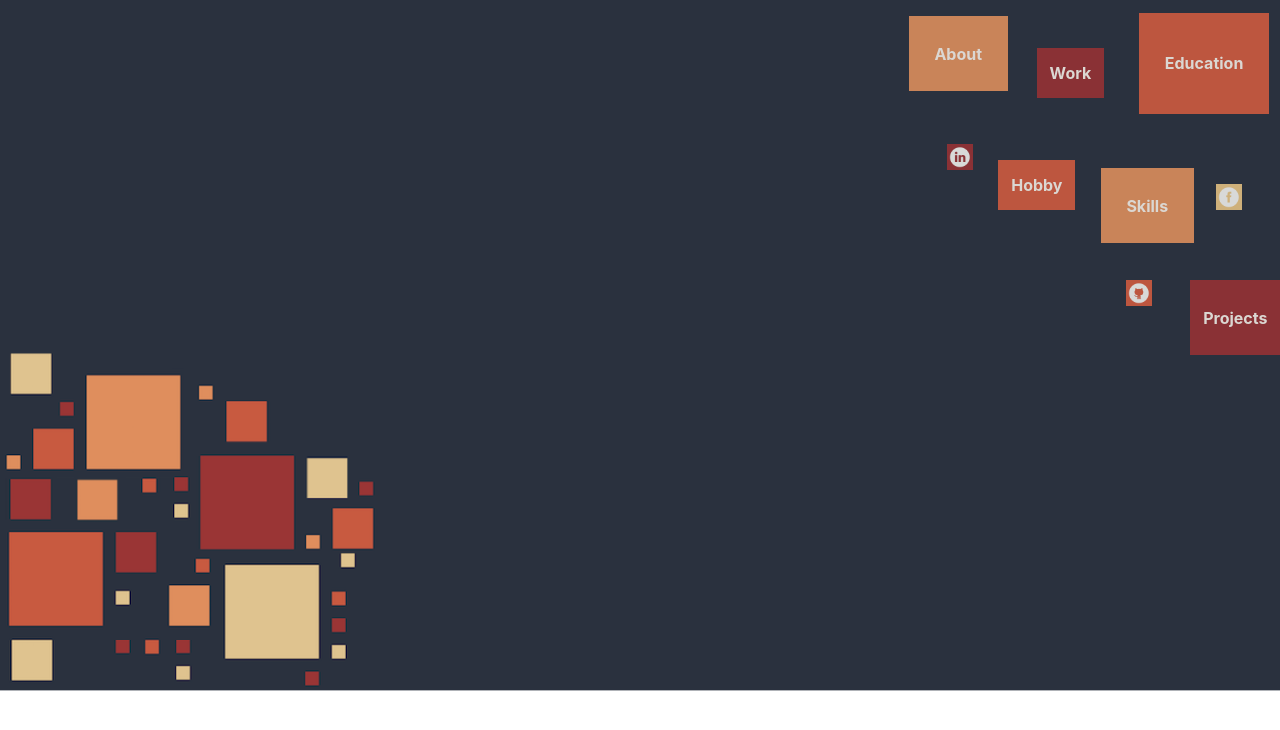
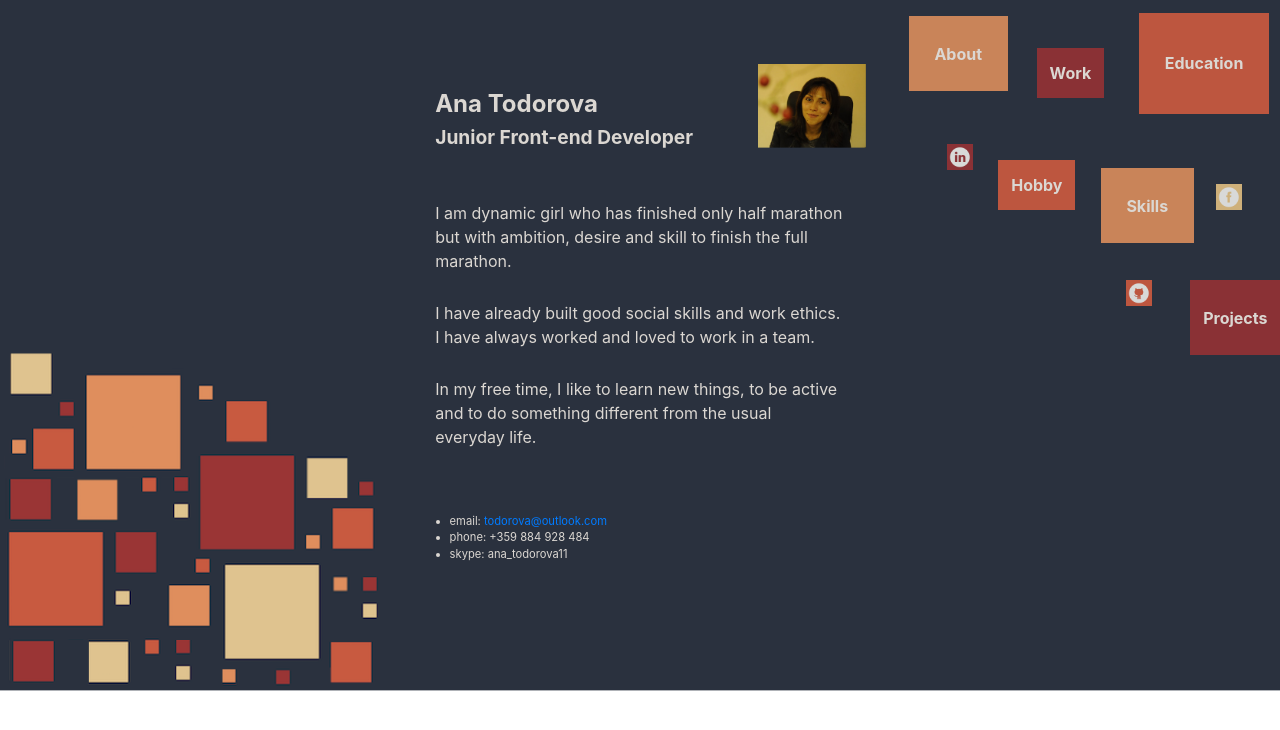
Before and after one commit to Todorova/Todorova.github.io, a React (Create React App) app: page / in a window 1280 px wide. Shown: the top 730 px of the page. Built offline with nearby package versions, Linux system fonts and the light colour scheme.

Commit message:
set about as default

```diff
--- a/package.json
+++ b/package.json
@@ -17,7 +17,7 @@
     "start": "sass --watch src/styles/scss/:src/styles/css/ | react-scripts start",
     "build": "react-scripts build",
     "predeploy": "npm run build",
-    "deploy": "gh-pages -d build",
+    "deploy": "gh-pages -b master -d build",
     "test": "react-scripts test --env=jsdom",
     "eject": "react-scripts eject"
   }
--- a/src/App.js
+++ b/src/App.js
@@ -1,43 +1,37 @@
-import React, { Component } from 'react';
-import { Route, Switch, Redirect } from 'react-router-dom';
+import React, {Component} from 'react';
+import {Route, Switch} from 'react-router-dom';
 import './styles/css/App.css';
 // import Bootstrap from 'react-bootstrap';
 import '../node_modules/bootstrap/dist/css/bootstrap.min.css';
 
-import Menu from './componentMenu/Menu.jsx'
-import About from './componentMenu/About.jsx'
-import Work from './componentMenu/Work.jsx'
-import Education from './componentMenu/Education.jsx'
-import Hobby from './componentMenu/Hobby.jsx'
-import Skills from './componentMenu/Skills.jsx'
-import Projects from './componentMenu/Projects.jsx'
-import Linked from './componentMenu/Linkedin.jsx'
-import Github from './componentMenu/Github.jsx'
-import Facebook from './componentMenu/Facebook.jsx'
-
+import Menu from './componentMenu/Menu.jsx';
+import About from './componentMenu/About.jsx';
+import Work from './componentMenu/Work.jsx';
+import Education from './componentMenu/Education.jsx';
+import Hobby from './componentMenu/Hobby.jsx';
+import Skills from './componentMenu/Skills.jsx';
+import Projects from './componentMenu/Projects.jsx';
+import Linked from './componentMenu/Linkedin.jsx';
+import Github from './componentMenu/Github.jsx';
+import Facebook from './componentMenu/Facebook.jsx';
 
 class App extends Component {
-  render() {
+  render () {
     return (
       <div className="App">
-      <Menu/>
-      {/* <About/>
-      <Work/>
-      <Education/> */}
-      {/* <Hobby/>
-      <Skills/>
-      <Projects/> */}
-      <Linked/>
-      <Github/>
-      <Facebook/>
+        <Menu />
+        <Linked />
+        <Github />
+        <Facebook />
 
-      <Switch>
-        <Route path='/about' component={About} />
-        <Route path='/education' component={Education} />
-        <Route path='/work' component={Work} />
-        <Route path='/skills' component={Skills} />
-        <Route path='/projects' component={Projects} />
-        <Route path='/hobby' component={Hobby} />
+        <Switch>
+          <Route exact path="/" component={About} />
+          <Route path="/about" component={About} />
+          <Route path="/education" component={Education} />
+          <Route path="/work" component={Work} />
+          <Route path="/skills" component={Skills} />
+          <Route path="/projects" component={Projects} />
+          <Route path="/hobby" component={Hobby} />
         </Switch>
 
       </div>
--- a/src/index.css
+++ b/src/index.css
@@ -1,5 +1,6 @@
 body {
   width: 100%;
+  height: 100%;
   background-image: url('styles/newb.png');
   background-size: cover;
   background-repeat: no-repeat;
```
Also changed, not shown: src/componentMenu/About.jsx (+17 -18 lines), src/styles/newb.png.
